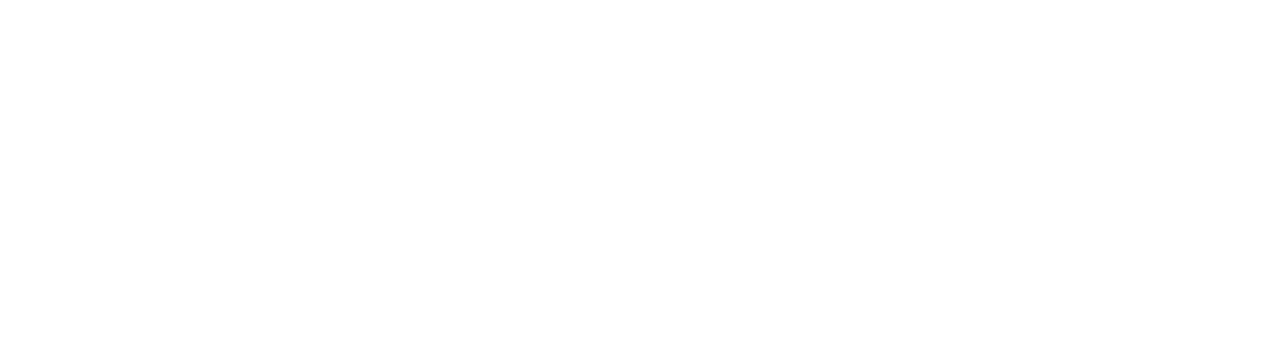
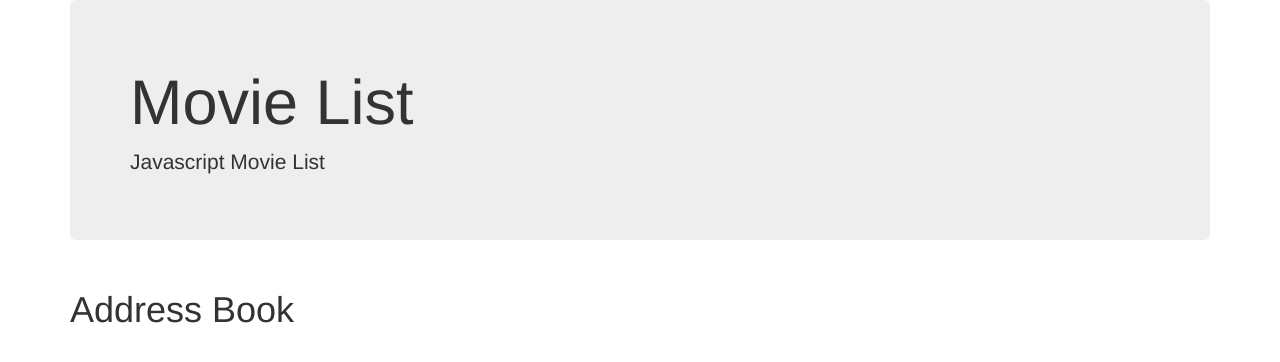
Before and after one commit to AlexanderMK/Add-Book-2, a plain HTML site: page index.html in a window 1280 px wide. Drawn offline with Linux system fonts and the light colour scheme.

Commit message:
placed jumbotron

```diff
--- a/index.html
+++ b/index.html
@@ -10,3 +10,14 @@
         <script type="text/javascript" src="js/jquery-3.2.1.js"></script>
         <script type="text/javascript" src="js/scripts.js"></script>
       </head>
+
+      <body>
+        <div class="container">
+          <div class="jumbotron">
+            <h1>Movie List</h1>
+            <p class="lead">Javascript Movie List</p>
+          </div>
+        </div>
+
+        <div class="container">
+          <h1> Address Book </title>
```
